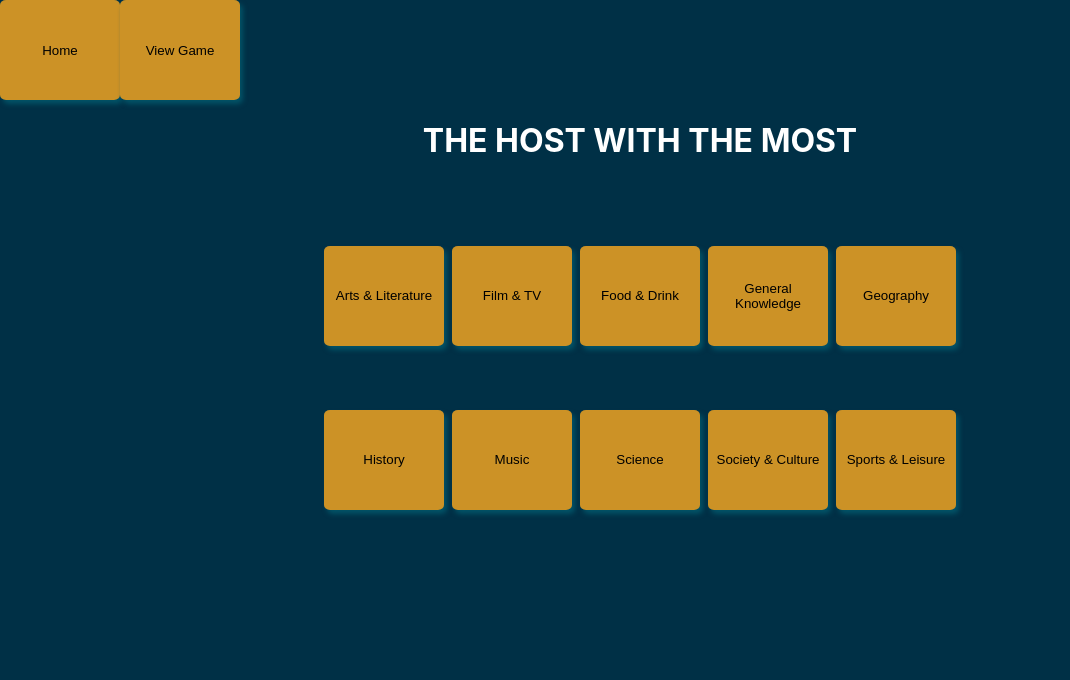
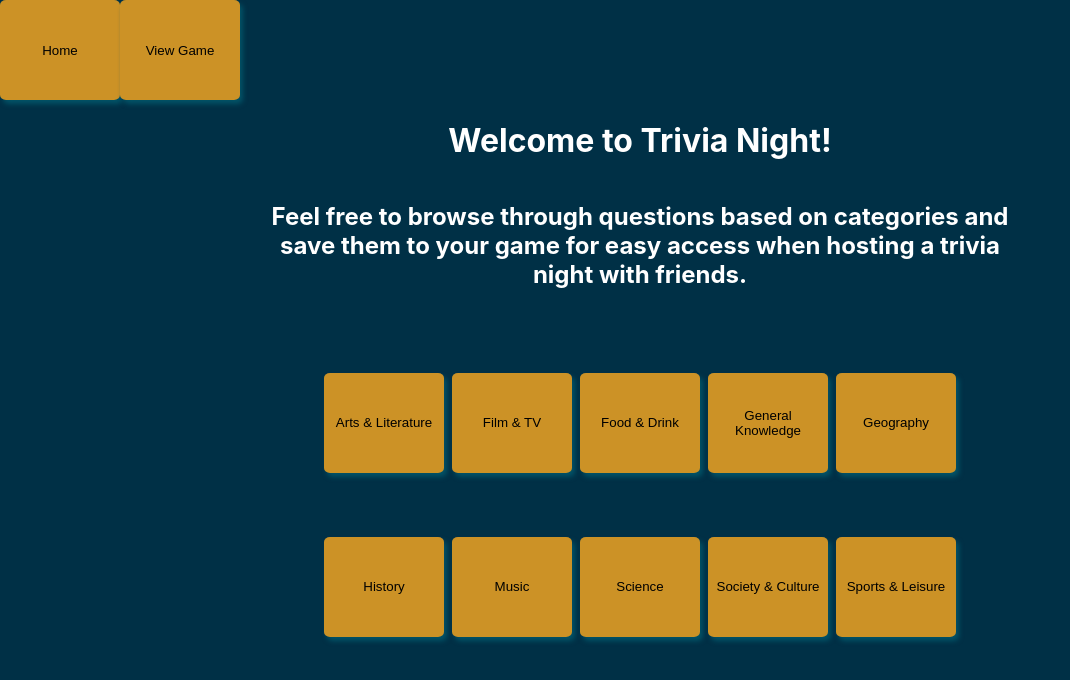
Before and after one commit to gjax78/trivia-night, a React (Create React App) app: page / in a window 1280 px wide. Shown: the top 680 px of the page, without its empty margins (0-1070 px from the left). Built offline with nearby package versions, Linux system fonts and the light colour scheme.

Commit message:
Refactor title and description

```diff
--- a/src/components/Header/Header.css
+++ b/src/components/Header/Header.css
@@ -1,4 +1,7 @@
 .title {
+  text-align: center;
+  padding-left: 20%;
+  padding-right: 20%;
   display: flex;
-  justify-content: center;
+  flex-direction: column;
 }
--- a/src/components/Header/Header.tsx
+++ b/src/components/Header/Header.tsx
@@ -6,7 +6,7 @@ import { Route, Link } from 'react-router-dom';
 const Header = (): JSX.Element => {
 
   return (
-    <div>
+    <div className='header'>
       <Link to='/'>
         <button className='home'>Home</button>
       </Link>
@@ -14,7 +14,10 @@ const Header = (): JSX.Element => {
         <button className='view-game'>View Game</button>
       </Link>
       <div className='title'>
-        <h1>THE HOST WITH THE MOST</h1>
+        <h1>Welcome to Trivia Night!</h1>
+        <h2>Feel free to browse through questions based on categories and save them to your game for easy access when hosting a trivia night with friends.</h2>
+      </div>
+      <div className='description'>
       </div>
     </div>
   )
```
